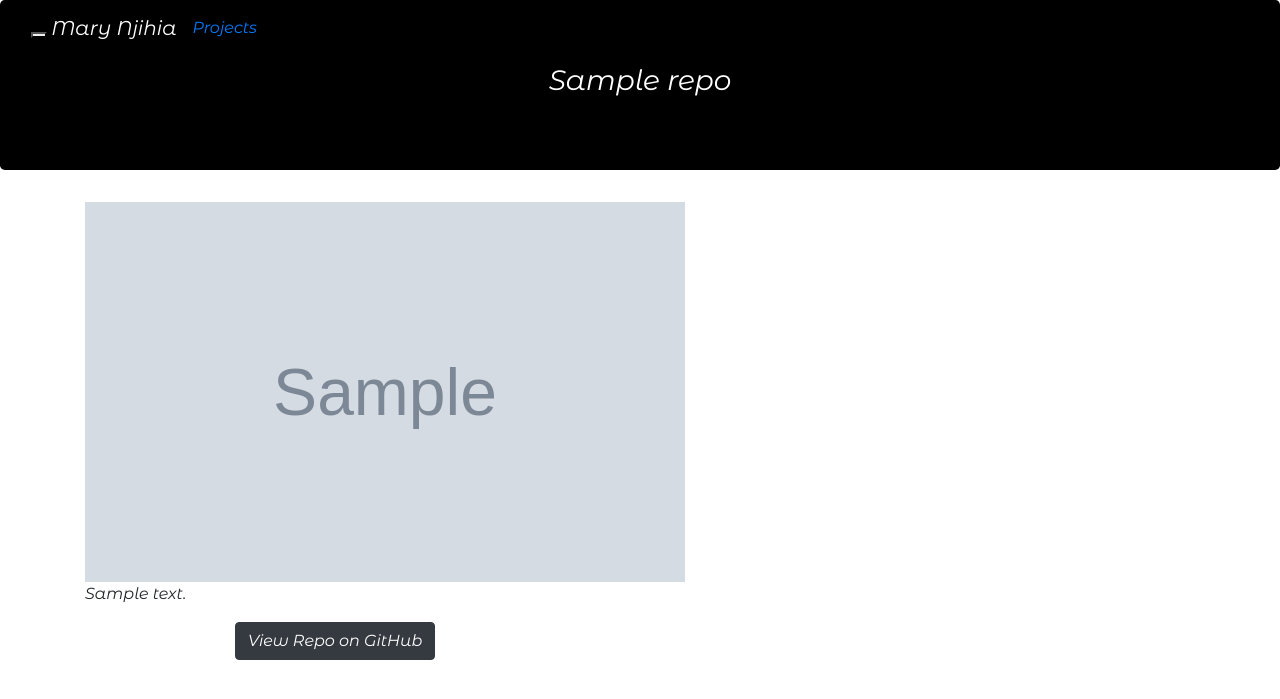
After one commit to Waithera-m/portfolio-site, a Django app: page /1/ in a window 1280 px wide. The commit adds this page. Shown: the top 699 px of the page. Run offline with Django 3.2, Linux system fonts and the light colour scheme; tables that the repository leaves empty hold one stand-in row (values such as "Sample post"); grey boxes marked "Sample" are stand-in pictures; some libraries are stand-ins or nearby versions.

Commit message:
create view class and path to facilitate the display of information specific to a particular object

```diff
--- /dev/null
+++ b/projects/templates/all-projects/detail.html
@@ -0,0 +1,17 @@
+{% extends 'all-projects/base.html' %}
+{% load static %}
+
+{% block content %}
+    <div class="jumbotron">
+        <h3 class="text-center">{{project.project_name}}</h3>
+    </div>
+    <div class="container">
+        <div class="row">
+            <div class="col-md-8">
+                <img src="{{project.project_image.url}}" class="img-responsive" alt="" height="380" width="600">
+                <p>{{project.description}}</p>
+                <a href="{{project.url}}" class="btn btn-dark" target="_blank" style="margin-left: 150px;">View Repo on GitHub</a>
+            </div>
+        </div>
+    </div>
+{% endblock %}
--- a/projects/templates/repos.html
+++ b/projects/templates/repos.html
@@ -10,12 +10,12 @@
         {% for project in projects %}
         <div class="row" id="repo">
             <div class="col-md-6">
-                <img src="{{project.project_image.url}}" class="img-responsive" alt="" height="280" width="420" style="float: left;">
+                <img src="{{project.project_image.url}}" class="img-responsive" alt="" height="280" width="420">
             </div>
             <div class="col-md-6" style="float: left;">
                 <h3>{{project.project_name}}</h3>
                 <p>{{project.description|truncatechars:70}}</p>
-                <a href="{{project.url}}" class="btn btn-dark">View Repo on GitHub</a>
+                <a href="{% url 'projects:details' project.id %}" class="badge badge-dark">Learn More About This Project</a>
             </div>
         </div>
         {% empty %}
--- a/projects/urls.py
+++ b/projects/urls.py
@@ -8,7 +8,8 @@ app_name = 'projects'
 
 urlpatterns = [
     path('',views.index,name='index'),
-    path('projects/',views.projects,name='projects')
+    path('projects/',views.projects,name='projects'),
+    path('<int:pk>/',views.DetailView.as_view(), name="details"),
 ]
 if settings.DEBUG:
     urlpatterns+=static(settings.MEDIA_URL,document_root=settings.MEDIA_ROOT)
--- a/projects/views.py
+++ b/projects/views.py
@@ -19,3 +19,12 @@ def projects(request):
     projects = Repo.objects.all()
 
     return render(request,'repos.html',{'projects':projects})
+
+class DetailView(generic.DetailView):
+
+    """
+    view function returns template that displays information on a single project
+    """
+    model = Repo
+    template_name = 'all-projects/detail.html'
+    context_object_name = 'project'
```
